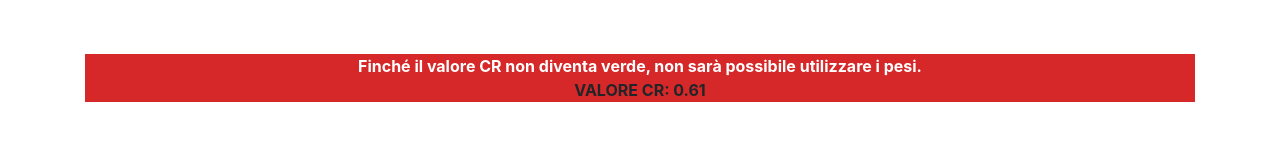
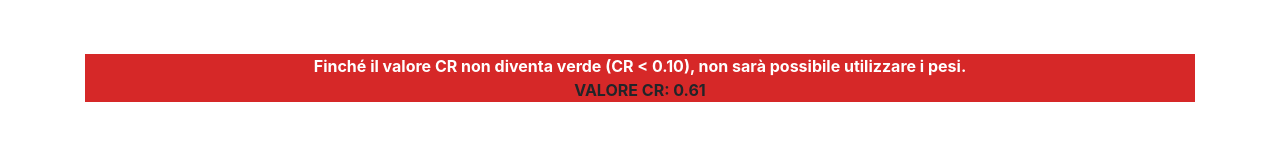
Before and after one commit to MetalGandix/ProjectSeiApp, an Angular app in the folder front-end-seiapp/: page /matrice in a window 1280 px wide. Shown: the part 575-721 px from the top of the page. Built offline with nearby package versions, Linux system fonts and the light colour scheme.

Commit message:
Aggiunto un particolare

```diff
--- a/front-end-seiapp/src/app/matrice-comparazione/matrice-comparazione.component.html
+++ b/front-end-seiapp/src/app/matrice-comparazione/matrice-comparazione.component.html
@@ -49,7 +49,7 @@
     <div [ngClass]="{'crGood': cr < 0.1, 'crBad': cr >= 0.1}"
         style="margin-bottom: 30px; margin-top: 40px; text-align: center;">
         <div style="color: white">
-            <b>Finché il valore CR non diventa verde, non sarà possibile utilizzare i pesi.</b>
+            <b>Finché il valore CR non diventa verde (CR < 0.10), non sarà possibile utilizzare i pesi.</b>
         </div>
         <b> VALORE CR: {{cr | number: '1.2-2'}}</b>
     </div>
```
